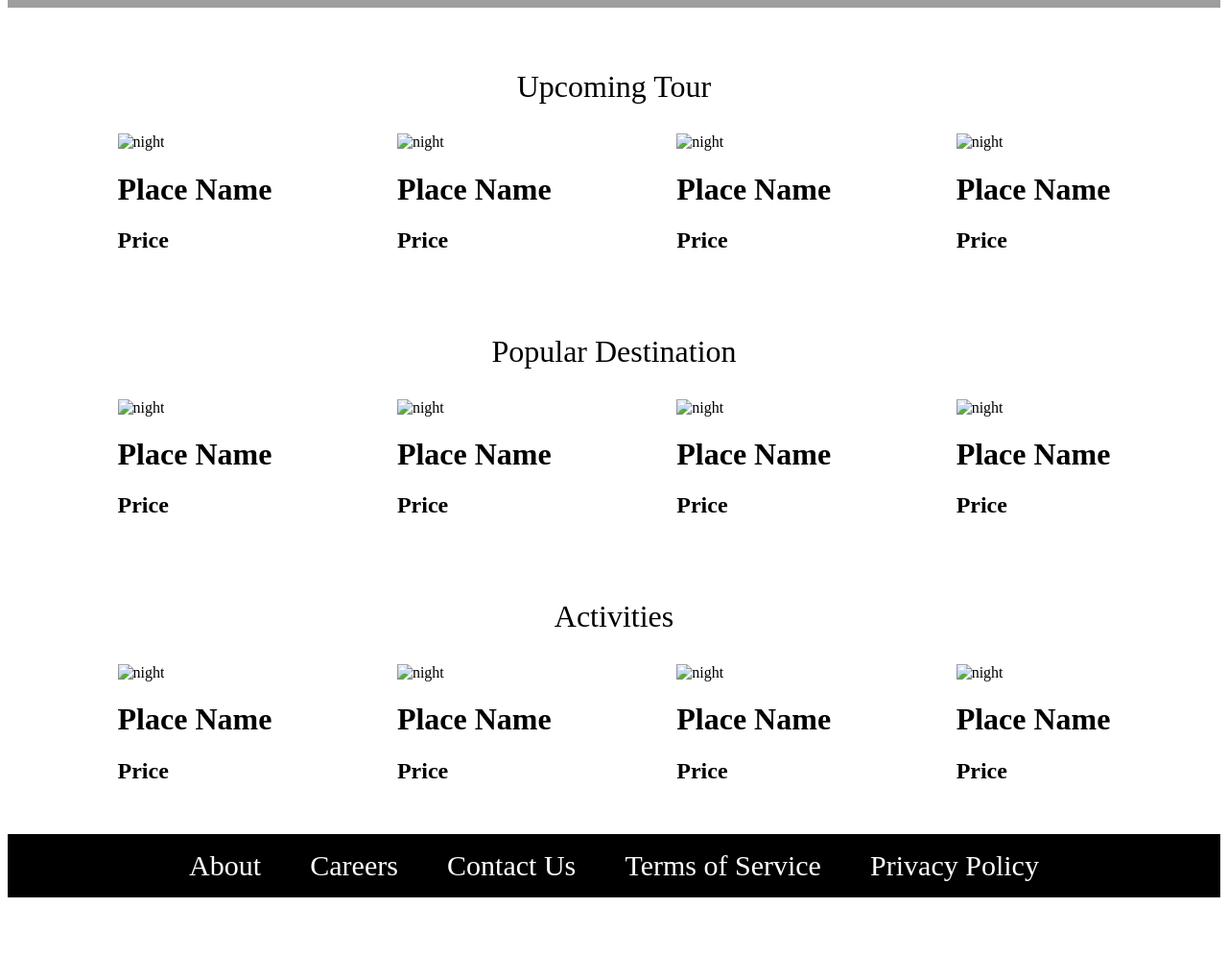
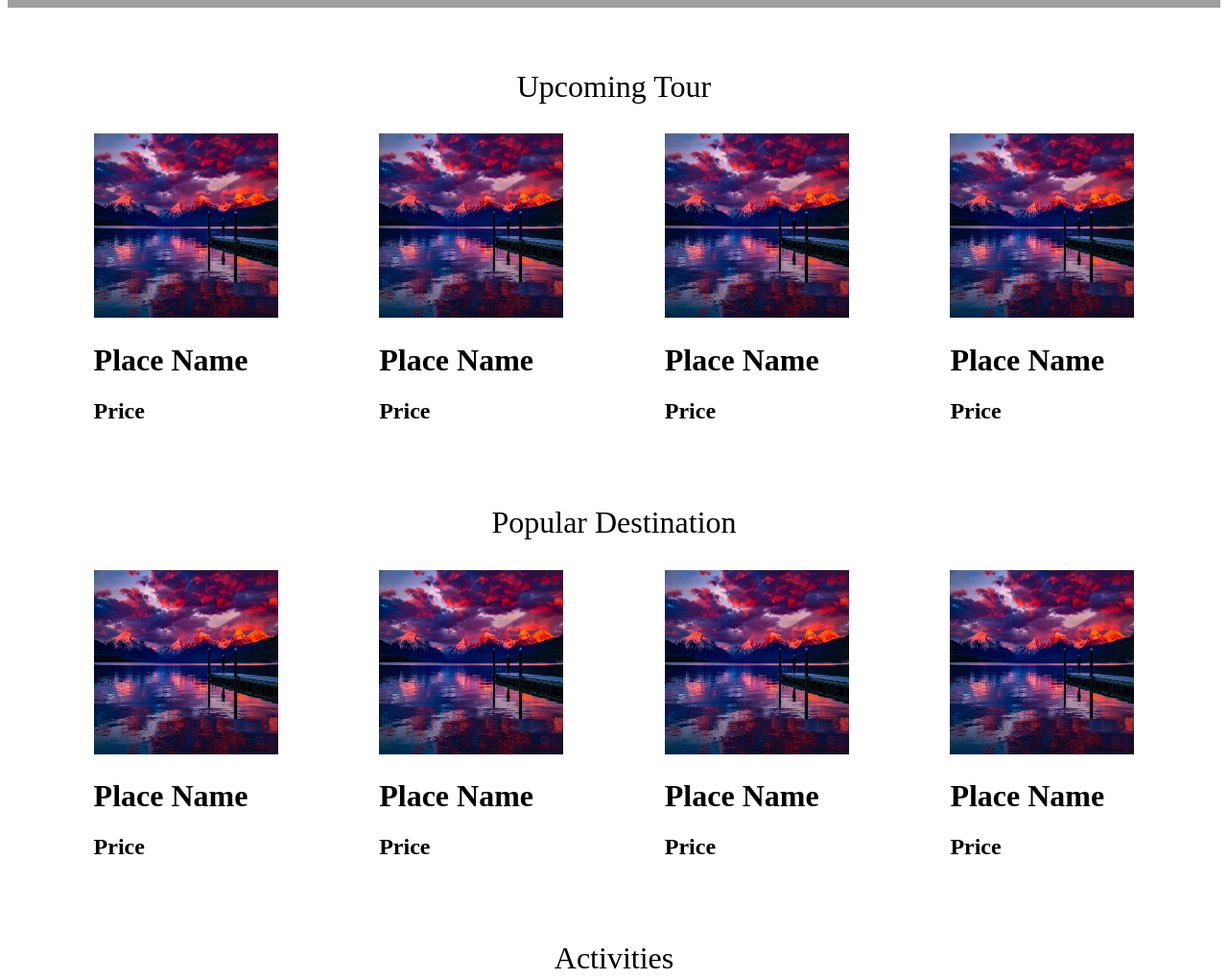
Before and after one commit to ROHITK-BHAGAT/RESPONSIVE_CSS, a plain HTML site: page index.html in a window 1280 px wide. Shown: the part 800-1820 px from the top of the page at 96% size. Before the commit the page ends 1743 px from the top, so only its background shows below. Drawn offline with Linux system fonts and the light colour scheme; grey boxes are pictures that could not be loaded.

Commit message:
Update index.html

```diff
--- a/index.html
+++ b/index.html
@@ -13,7 +13,7 @@
 
 <body>
     <div id="bg">
-        <div class="logo1"><img class="logo" src="image/logo.jpg"></div>
+        <div class="logo1"><img class="logo" src="logo.jpg"></div>
         <!-- <img class="logo" src="image/logo.jpg"> -->
         <div class="navbar">
             <div class="navbar1">Home</div>
@@ -42,14 +42,14 @@
     <div class="next_page">Upcoming Tour</div>
     <div class="first_col">
         <div class="box">
-            <img src="image/image1.jpg" alt="night">
+            <img src="image1.jpg" alt="night">
             <div class="descrip">
                 <h1>Place Name</h1>
                 <h2>Price</h2>
             </div>
         </div>
         <div class="box">
-            <img src="image/image1.jpg" alt="night">
+            <img src="image1.jpg" alt="night">
             <div class="descrip">
                 <h1>Place Name</h1>
                 <h2>Price</h2>
@@ -57,14 +57,14 @@
         </div>
 
         <div class="box">
-            <img src="image/image1.jpg" alt="night">
+            <img src="image1.jpg" alt="night">
             <div class="descrip">
                 <h1>Place Name</h1>
                 <h2>Price</h2>
             </div>
         </div>
         <div class="box">
-            <img src="image/image1.jpg" alt="night">
+            <img src="image1.jpg" alt="night">
             <div class="descrip">
                 <h1>Place Name</h1>
                 <h2>Price</h2>
@@ -77,28 +77,28 @@
     <div class="next_page">Popular Destination</div>
     <div class="first_col">
         <div class="box">
-            <img src="image/image1.jpg" alt="night">
+            <img src="image1.jpg" alt="night">
             <div class="descrip">
                 <h1>Place Name</h1>
                 <h2>Price</h2>
             </div>
         </div>
         <div class="box">
-            <img src="image/image1.jpg" alt="night">
+            <img src="image1.jpg" alt="night">
             <div class="descrip">
                 <h1>Place Name</h1>
                 <h2>Price</h2>
             </div>
         </div>
         <div class="box">
-            <img src="image/image1.jpg" alt="night">
+            <img src="image1.jpg" alt="night">
             <div class="descrip">
                 <h1>Place Name</h1>
                 <h2>Price</h2>
             </div>
         </div>
         <div class="box">
-            <img src="image/image1.jpg" alt="night">
+            <img src="image1.jpg" alt="night">
             <div class="descrip">
                 <h1>Place Name</h1>
                 <h2>Price</h2>
@@ -111,28 +111,28 @@
     <div class="next_page">Activities</div>
     <div class="first_col">
         <div class="box">
-            <img src="image/image1.jpg" alt="night">
+            <img src="image1.jpg" alt="night">
             <div class="descrip">
                 <h1>Place Name</h1>
                 <h2>Price</h2>
             </div>
         </div>
         <div class="box">
-            <img src="image/image1.jpg" alt="night">
+            <img src="image1.jpg" alt="night">
             <div class="descrip">
                 <h1>Place Name</h1>
                 <h2>Price</h2>
             </div>
         </div>
         <div class="box">
-            <img src="image/image1.jpg" alt="night">
+            <img src="image1.jpg" alt="night">
             <div class="descrip">
                 <h1>Place Name</h1>
                 <h2>Price</h2>
             </div>
         </div>
         <div class="box">
-            <img src="image/image1.jpg" alt="night">
+            <img src="image1.jpg" alt="night">
             <div class="descrip">
                 <h1>Place Name</h1>
                 <h2>Price</h2>
```
